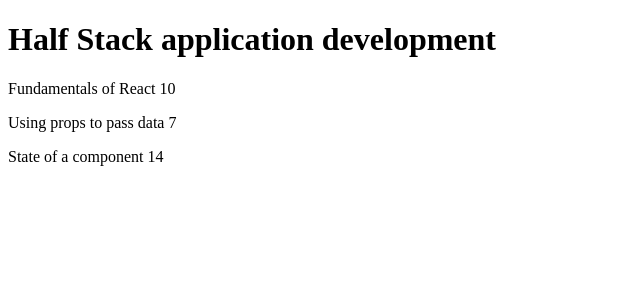
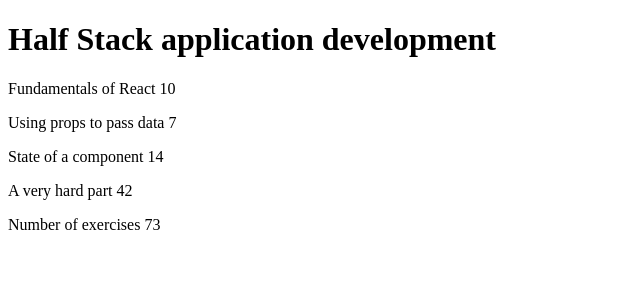
Before and after one commit to DavidGonzalezJ/FullstackCourseinfo, a React (Vite) app: page / in a window 1280 px wide. Shown: the top 300 px of the page, without its empty margins (0-640 px from the left). Built offline with nearby package versions, Linux system fonts and the light colour scheme.

Commit message:
Exercise 2.2 Using the Total component again

```diff
--- a/src/App.jsx
+++ b/src/App.jsx
@@ -29,12 +29,10 @@
 
 }
 
-const Total = (props) => {
-  let totalExercises = 0;
-
-  props.course.parts.forEach(value =>{
-    // console.log(value.exercises);
-    totalExercises+=value.exercises; })
+const Total = ({course}) => {
+  //Reduce loop for getting the total
+  let totalExercises = course.parts.reduce((sum,part)=>
+    sum + part.exercises,0)
 
   return(
     <>
@@ -48,6 +46,7 @@
     <>
       <Header course={course}/>
       <Content course={course}/>
+      <Total course={course}/>
     </>
   )
 }
@@ -71,6 +70,11 @@
         name: 'State of a component',
         exercises: 14,
         id: 3
+      },
+      {
+        name: 'A very hard part',
+        exercises: 42,
+        id: 4
       }
     ]
   }
```
